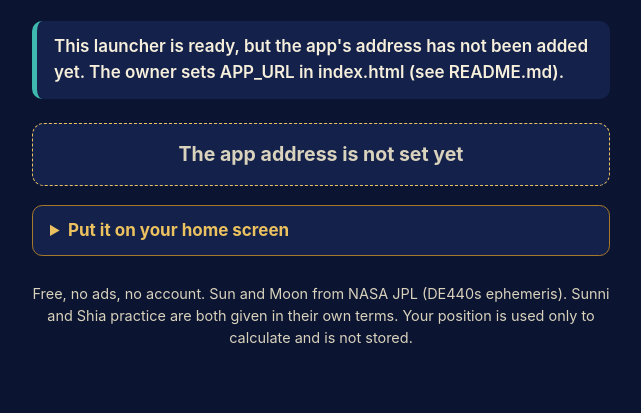
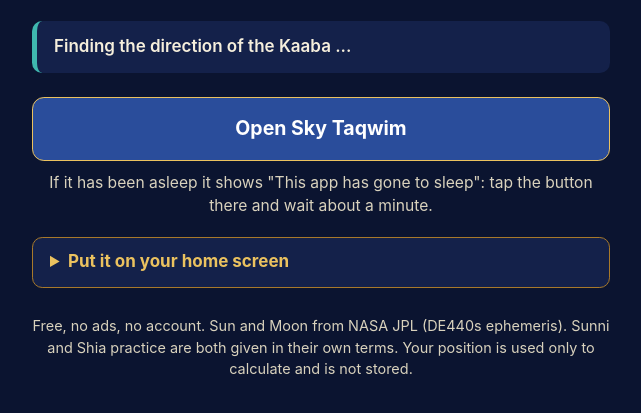
Before and after one commit to geradsmith81-dev/sky-taqwim-launcher, a plain HTML site: page index.html in a window 1280 px wide. Shown: the part 293-706 px from the top of the page, without its empty margins (319-960 px from the left). Drawn offline with Linux system fonts and the light colour scheme.

Commit message:
Update index.html

```diff
--- a/index.html
+++ b/index.html
@@ -54,7 +54,7 @@
 </main>
 <script>
   // The address of the app. When Streamlit gives it an address, put it here (one line).
-  var APP_URL = "REPLACE-WITH-STREAMLIT-APP-URL";
+  var APP_URL = "https://sky-taqwim-dzqereapoeydc8k9bbgkvd.streamlit.app/";
   var ready = /^https:\/\//.test(APP_URL) && APP_URL.indexOf("REPLACE-WITH") < 0;
   var go = document.getElementById("go");
   if (ready) {
```
